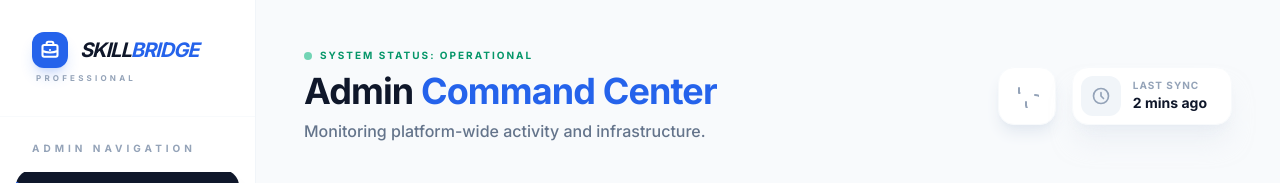
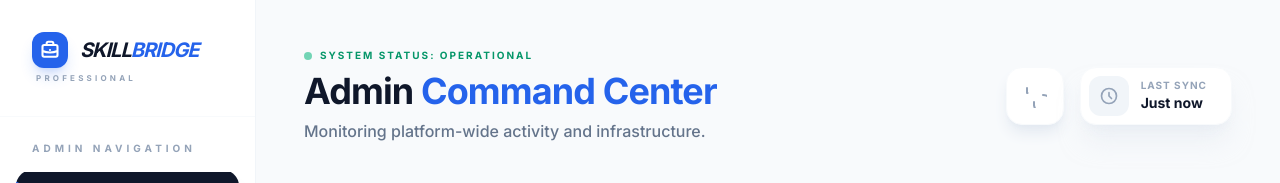
Before and after one commit to himanshu-a11y/Full-stack-Project, a React (Vite) app in the folder client/: page /admin/dashboard in a window 1280 px wide. Shown: the top 183 px of the page. Built offline with nearby package versions, Linux system fonts and the light colour scheme; no server answers; sample sign-in values are in the browser's storage.

Commit message:
admin sync

```diff
--- a/client/src/pages/AdminDashboard.jsx
+++ b/client/src/pages/AdminDashboard.jsx
@@ -15,6 +15,8 @@ const AdminDashboard = () => {
   const [unverifiedStudents, setUnverifiedStudents] = useState([]);
   const [searchTerm, setSearchTerm] = useState('');
   const [loading, setLoading] = useState(true);
+  const [lastSync, setLastSync] = useState(new Date());
+  const [syncText, setSyncText] = useState('Just now');
 
   useEffect(() => {
     const fetchAdminData = async () => {
@@ -34,6 +36,8 @@ const AdminDashboard = () => {
           ]
         }));
         setUnverifiedStudents(studentsRes.data.students);
+        setLastSync(new Date());
+        setSyncText('Just now');
       } catch (err) {
         console.error("Failed to fetch admin stats", err);
       } finally {
@@ -42,7 +46,19 @@ const AdminDashboard = () => {
     };
     fetchAdminData();
     const interval = setInterval(fetchAdminData, 30000); // Poll every 30 seconds
-    return () => clearInterval(interval);
+
+    // Update the "time ago" text every 10 seconds
+    const textInterval = setInterval(() => {
+      const seconds = Math.floor((new Date() - lastSync) / 1000);
+      if (seconds < 60) setSyncText('Just now');
+      else if (seconds < 3600) setSyncText(`${Math.floor(seconds / 60)} mins ago`);
+      else setSyncText('Over 1 hour ago');
+    }, 10000);
+
+    return () => {
+      clearInterval(interval);
+      clearInterval(textInterval);
+    };
   }, []);
 
   const refreshData = () => {
@@ -154,7 +170,7 @@ const AdminDashboard = () => {
             </div>
             <div className="pr-4">
               <p className="text-[10px] font-black text-slate-400 uppercase tracking-widest">Last Sync</p>
-              <p className="text-sm font-bold text-slate-900">2 mins ago</p>
+              <p className="text-sm font-bold text-slate-900">{syncText}</p>
             </div>
           </div>
         </div>
```
